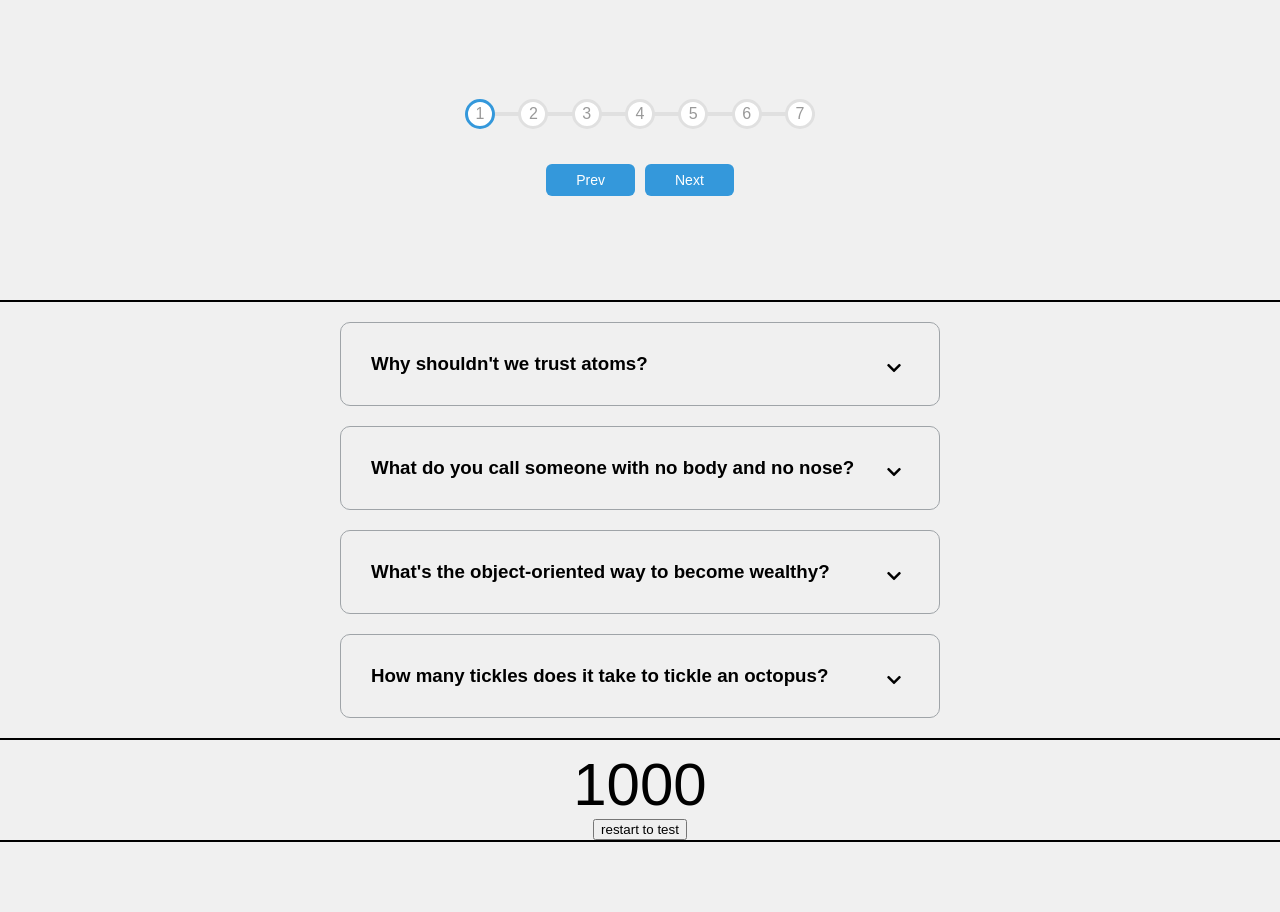
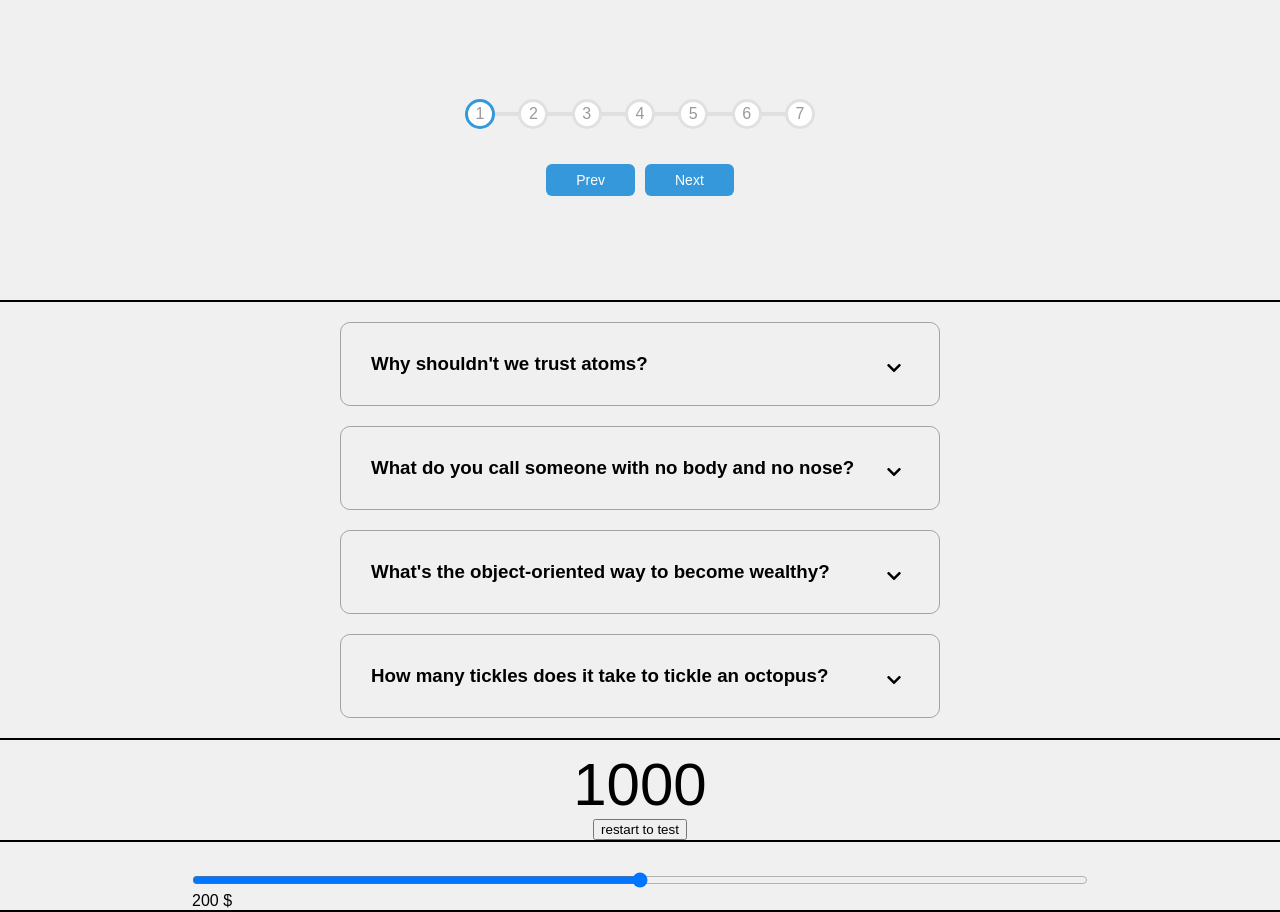
Before and after one commit to destrevo/Ts-React-MicroComponents, a React (Create React App) app: page / in a window 1280 px wide. Before the commit the page ends 842 px from the top, so only its background shows below. Built offline with nearby package versions, Linux system fonts and the light colour scheme; a web font is replaced by a local one.

Commit message:
RangeSlider

```diff
--- a/src/App.tsx
+++ b/src/App.tsx
@@ -1,19 +1,25 @@
 import React from 'react';
 import './App.css';
-import {CollapseData} from './CollapseComponent/CollapseData';
+import { CollapseData } from './CollapseComponent/CollapseData';
 import Collapse from './CollapseComponent/Collapse';
 import ProgressLine from './ProgressLineComponent/ProgressLine';
 import IncrementCounter from './IncrementingCounterComponent/IncrementCounter';
+import RangeSlider from './RangeSliderComponent/RangeSlider';
 
 function App() {
   return (
     <div className="App">
-      <ProgressLine options={[1, 2, 3, 4, 5, 6, 7]}/>
-      <div className='line'/>
+      <ProgressLine options={[1, 2, 3, 4, 5, 6, 7]} />
+      <div className='line' />
       <Collapse data={CollapseData} />
-      <div className='line'/>
+      <div className='line' />
       <IncrementCounter start={0} end={1000} duration={5000} uniqeuId={'unique-div-id'} />
-      <div className='line'/>
+      <div className='line' />
+      <RangeSlider
+        steps={[50, 70, 100, 150, 200, 300, 500, 800, "1K"]}
+        indexOfDefault={4}
+        callback={(value: object) => { console.log(value) }} />
+        <div className='line' />
     </div>
   );
 }
--- /dev/null
+++ b/src/RangeSliderComponent/RangeSlider.css
@@ -0,0 +1,14 @@
+#input{
+    margin-top: 30px;
+    margin-left: 15%;
+    width: 70%;
+    top: 0;
+    left: 0;
+    cursor: pointer;
+}
+#output{
+    margin-left: 15%;
+    width: 70%;
+    top: 0;
+    left: 0;
+}
--- /dev/null
+++ b/src/RangeSliderComponent/RangeSlider.tsx
@@ -0,0 +1,30 @@
+import React, { useState } from 'react'
+import './RangeSlider.css'
+
+export interface ISliderOptions {
+    callback: (value: { index: number, value: (number | string) }) => void
+    steps: (number | string)[]
+    indexOfDefault: number
+}
+
+export default function RangeSlider({ callback, steps, indexOfDefault }: ISliderOptions): JSX.Element {
+
+    const [sliderCurrentValue, setSliderCurrentValue] = useState<number>(indexOfDefault)
+    const breakpoints: (number | string)[] = steps
+    return (
+        <>
+            <input id="input"
+                onChange={(e) => {
+                    callback({ index: sliderCurrentValue, value: breakpoints[Number(e.target.value)] })
+                    setSliderCurrentValue(Number(e.target.value))
+                }}
+                type="range" min="0"
+                defaultValue={sliderCurrentValue}
+                max={breakpoints.length - 1}
+                step="1" />
+
+            <div id="output">{breakpoints[sliderCurrentValue]} $</div>
+
+        </>
+    )
+}
```
